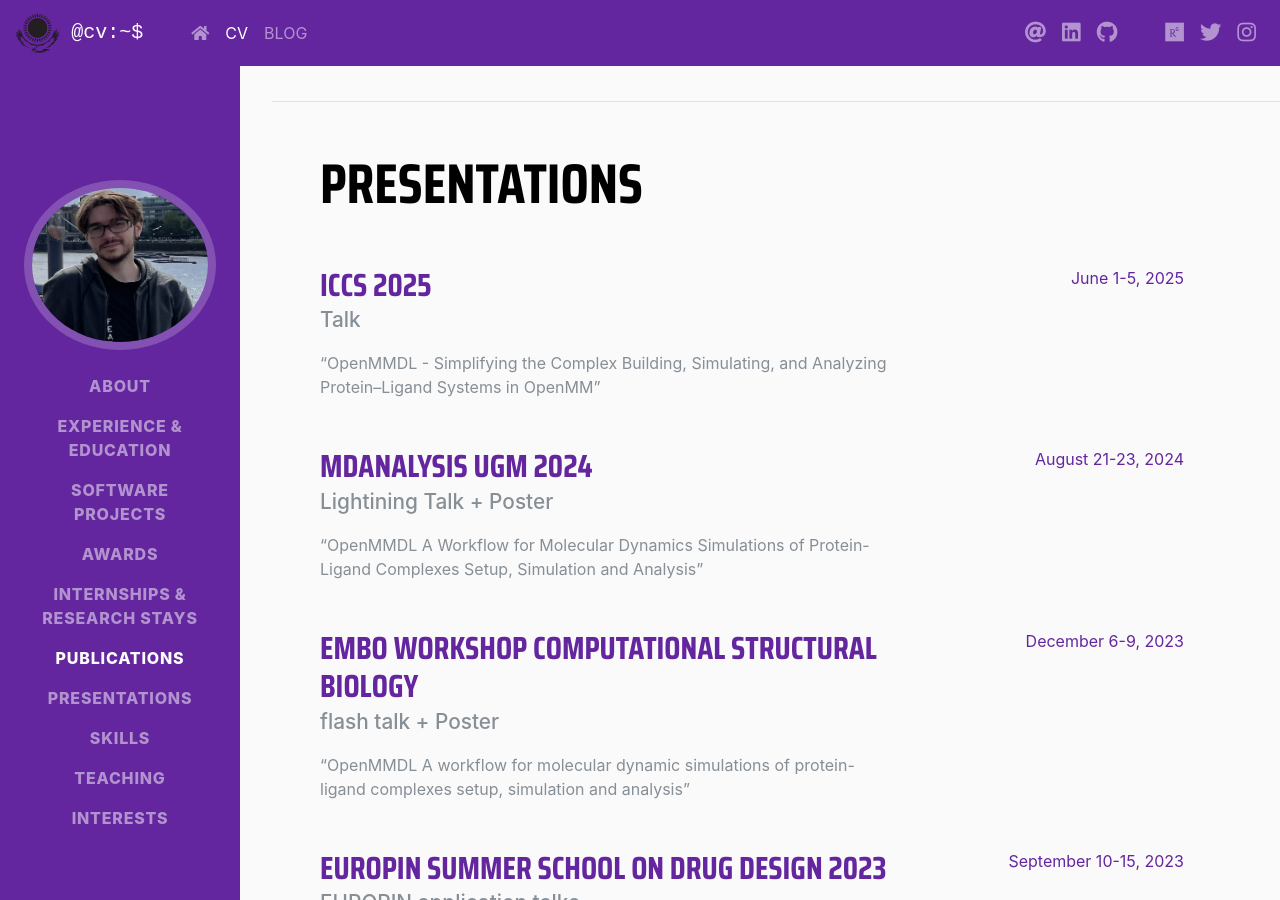
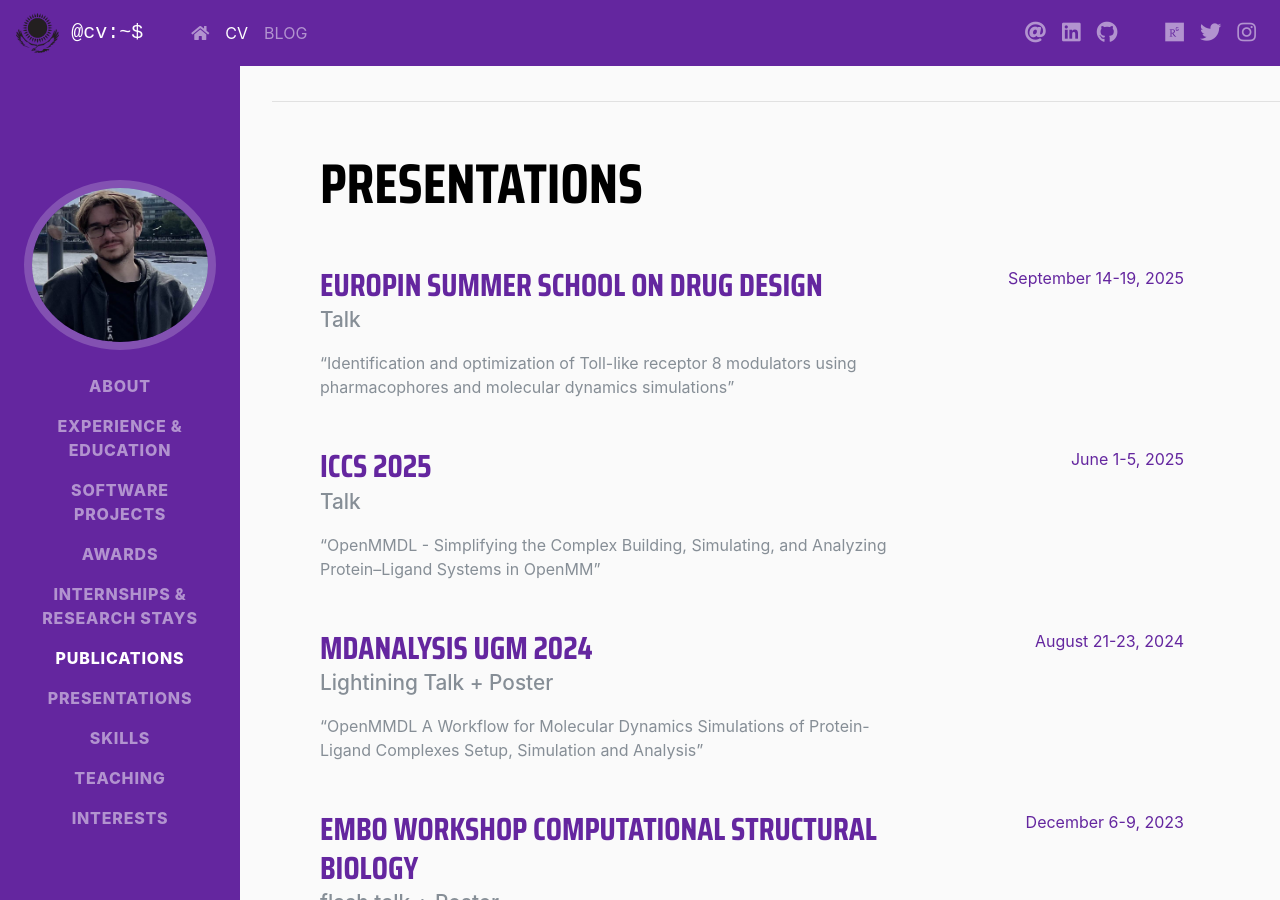
Before and after one commit to talagayev/talagayev.github.io, a Jekyll site: the page built from cv.html, in a window 1280 px wide and 900 px high, scrolled down 11667 px. Built offline with Jekyll 4.4.1, drawn with Linux system fonts in a browser that asks for light colours; nearby versions of some CDN libraries; some web fonts are replaced; a style sheet for code colours, icons or effects is not loaded.

Commit message:
Update presentations.yml

```diff
--- a/_data/presentations.yml
+++ b/_data/presentations.yml
@@ -1,3 +1,8 @@
+- event: EUROPIN Summer School on Drug Design
+  url: https://pharminfo.univie.ac.at/summerschool/2025/
+  title: Identification and optimization of Toll-like receptor 8 modulators using pharmacophores and molecular dynamics simulations
+  type: Talk
+  date: September 14-19, 2025
 - event: ICCS 2025
   url: https://iccs-nl.org/
   title: OpenMMDL - Simplifying the Complex Building, Simulating, and Analyzing Protein–Ligand Systems in OpenMM
```
